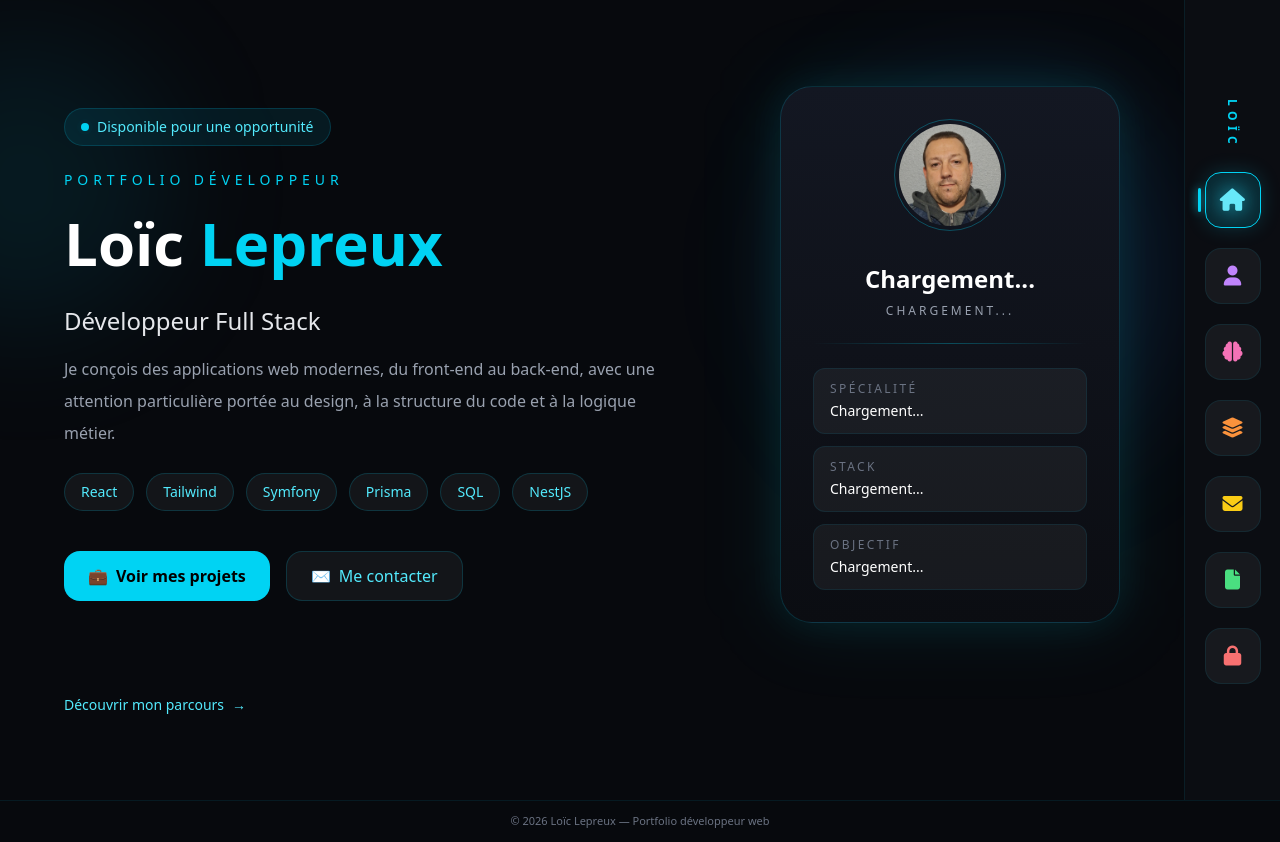
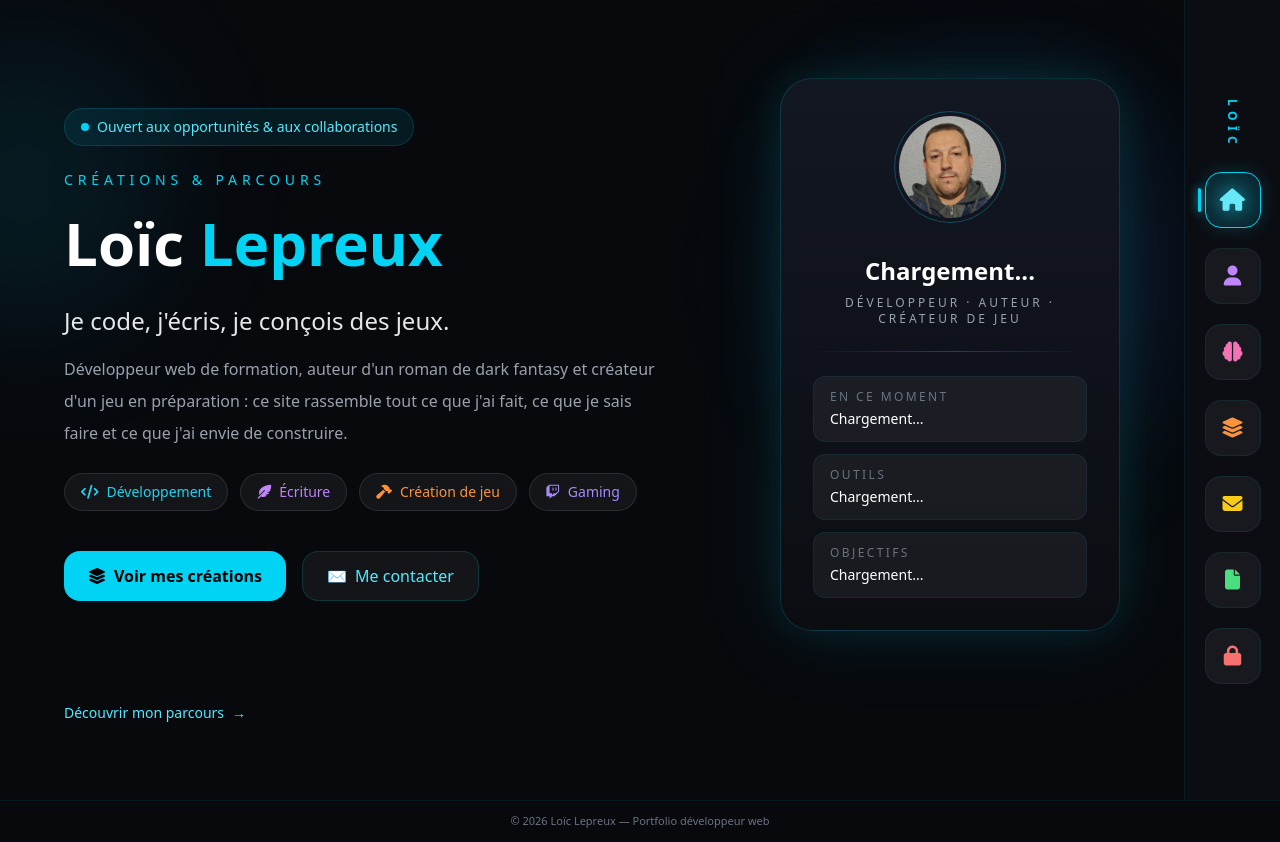
Before and after one commit to loiclepreux/portfolio, a PHP site: page / in a window 1280 px wide. Run offline with PHP 8.4, Linux system fonts and the light colour scheme; data that the repository does not hold is empty.

Commit message:
Accueil : présentation généraliste et carte de profil

```diff
--- a/assets/css/style.css
+++ b/assets/css/style.css
@@ -331,6 +331,9 @@
   .mt-\[7px\] {
     margin-top: 7px;
   }
+  .mr-2 {
+    margin-right: calc(var(--spacing) * 2);
+  }
   .mr-24 {
     margin-right: calc(var(--spacing) * 24);
   }
--- a/views/sections/header.html
+++ b/views/sections/header.html
@@ -3,7 +3,11 @@
     <head>
         <meta charset="UTF-8" />
         <meta name="viewport" content="width=device-width, initial-scale=1.0" />
-        <title>mon portfolio</title>
+        <title>Loïc Lepreux — Créations &amp; parcours</title>
+        <meta
+            name="description"
+            content="Développement web, écriture, création de jeu et gaming : les créations et le parcours de Loïc Lepreux."
+        />
         <link
             rel="stylesheet"
             href="https://cdnjs.cloudflare.com/ajax/libs/font-awesome/6.5.2/css/all.min.css"
@@ -87,3 +91,5 @@
                 </button>
             </nav>
         </aside>
+    </body>
+</html>
--- a/views/sections/home.html
+++ b/views/sections/home.html
@@ -23,11 +23,11 @@
                         class="relative inline-flex h-2 w-2 rounded-full bg-cyan-400"
                     ></span>
                 </span>
-                Disponible pour une opportunité
+                Ouvert aux opportunités & aux collaborations
             </div>
 
             <p class="mb-4 text-sm uppercase tracking-[0.35em] text-cyan-400">
-                Portfolio développeur
+                Créations &amp; parcours
             </p>
 
             <h1
@@ -37,47 +37,30 @@
             </h1>
 
             <h2 class="mb-4 text-xl font-medium text-gray-200 md:text-2xl">
-                Développeur Full Stack
+                Je code, j'écris, je conçois des jeux.
             </h2>
 
             <p
                 class="mb-6 max-w-2xl text-sm leading-7 text-gray-400 md:text-base md:leading-8"
             >
-                Je conçois des applications web modernes, du front-end au
-                back-end, avec une attention particulière portée au design, à la
-                structure du code et à la logique métier.
+                Développeur web de formation, auteur d'un roman de dark fantasy
+            et créateur d'un jeu en préparation : ce site rassemble tout ce
+            que j'ai fait, ce que je sais faire et ce que j'ai envie de
+            construire.
             </p>
 
-            <div class="mb-10 flex flex-wrap gap-3">
-                <span
-                    class="rounded-full border border-cyan-500/20 bg-white/5 px-4 py-2 text-sm text-cyan-300"
-                >
-                    React
+            <div class="mb-10 flex flex-wrap gap-3 text-sm">
+                <span class="rounded-full border border-white/10 bg-white/5 px-4 py-2" style="color:#22d3ee">
+                    <i class="fa-solid fa-code mr-2"></i>Développement
                 </span>
-                <span
-                    class="rounded-full border border-cyan-500/20 bg-white/5 px-4 py-2 text-sm text-cyan-300"
-                >
-                    Tailwind
+                <span class="rounded-full border border-white/10 bg-white/5 px-4 py-2" style="color:#c084fc">
+                    <i class="fa-solid fa-feather-pointed mr-2"></i>Écriture
                 </span>
-                <span
-                    class="rounded-full border border-cyan-500/20 bg-white/5 px-4 py-2 text-sm text-cyan-300"
-                >
-                    Symfony
+                <span class="rounded-full border border-white/10 bg-white/5 px-4 py-2" style="color:#fb923c">
+                    <i class="fa-solid fa-hammer mr-2"></i>Création de jeu
                 </span>
-                <span
-                    class="rounded-full border border-cyan-500/20 bg-white/5 px-4 py-2 text-sm text-cyan-300"
-                >
-                    Prisma
-                </span>
-                <span
-                    class="rounded-full border border-cyan-500/20 bg-white/5 px-4 py-2 text-sm text-cyan-300"
-                >
-                    SQL
-                </span>
-                <span
-                    class="rounded-full border border-cyan-500/20 bg-white/5 px-4 py-2 text-sm text-cyan-300"
-                >
-                    NestJS
+                <span class="rounded-full border border-white/10 bg-white/5 px-4 py-2" style="color:#a78bfa">
+                    <i class="fa-brands fa-twitch mr-2"></i>Gaming
                 </span>
             </div>
 
@@ -86,8 +69,8 @@
                     href="index.php?p=project"
                     class="inline-flex items-center gap-2 rounded-2xl bg-cyan-400 px-6 py-3 font-semibold text-black transition hover:bg-cyan-300"
                 >
-                    <span>💼</span>
-                    Voir mes projets
+                    <i class="fa-solid fa-layer-group"></i>
+                    Voir mes créations
                 </a>
 
                 <a
@@ -126,11 +109,9 @@
                 <p id="profileName" class="text-2xl font-semibold text-white">
                     Chargement...
                 </p>
-                <p
-                    id="profileTitle"
-                    class="mt-2 text-xs uppercase tracking-[0.25em] text-gray-400"
-                >
-                    Chargement...
+
+                <p class="mt-2 text-xs uppercase tracking-[0.25em] text-gray-400">
+                    Développeur · Auteur · Créateur de jeu
                 </p>
             </div>
 
@@ -145,7 +126,7 @@
                     <p
                         class="text-xs uppercase tracking-[0.2em] text-gray-500"
                     >
-                        Spécialité
+                        En ce moment
                     </p>
                     <p id="profileSpecialty" class="mt-1 text-sm font-medium text-white">
                         Chargement...
@@ -158,7 +139,7 @@
                     <p
                         class="text-xs uppercase tracking-[0.2em] text-gray-500"
                     >
-                        Stack
+                        Outils
                     </p>
                     <p id="profileStack" class="mt-1 text-sm font-medium text-white">
                         Chargement...
@@ -171,7 +152,7 @@
                     <p
                         class="text-xs uppercase tracking-[0.2em] text-gray-500"
                     >
-                        Objectif
+                        Objectifs
                     </p>
                     <p id="profileObjective" class="mt-1 text-sm font-medium text-white">
                         Chargement...
```
